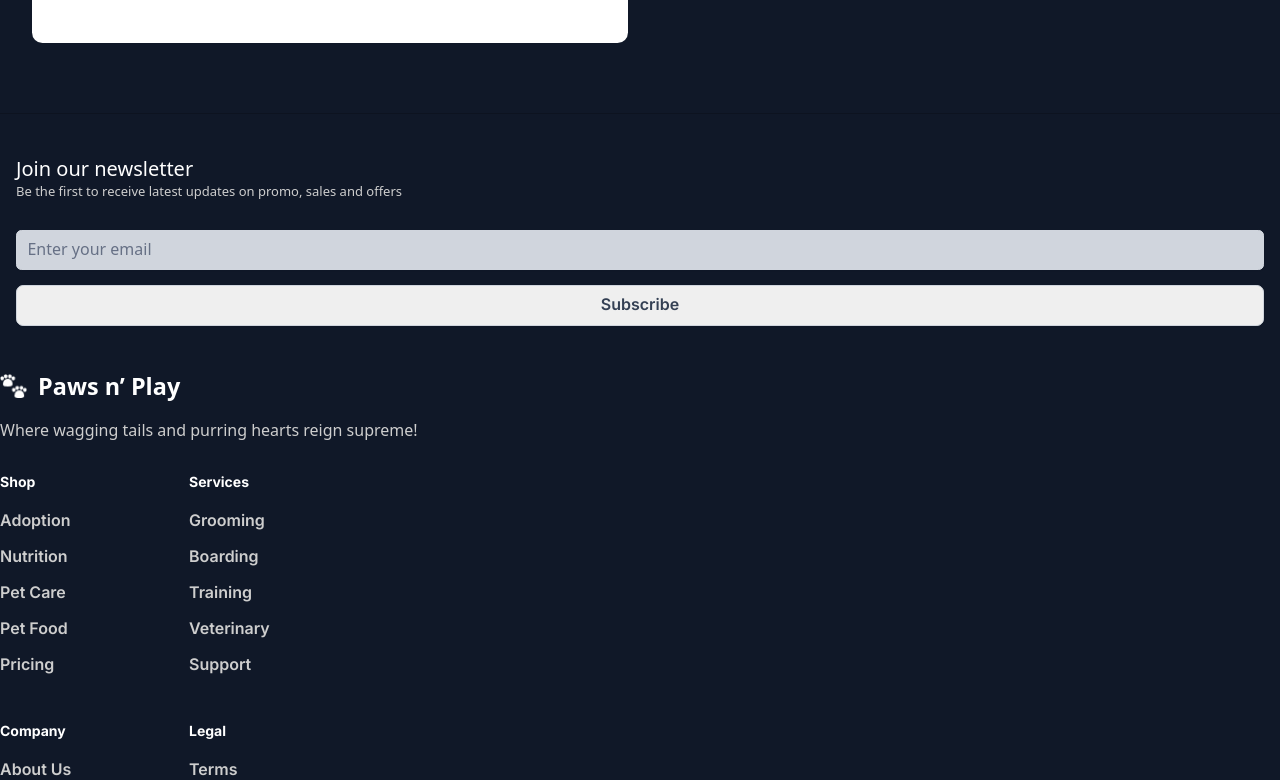
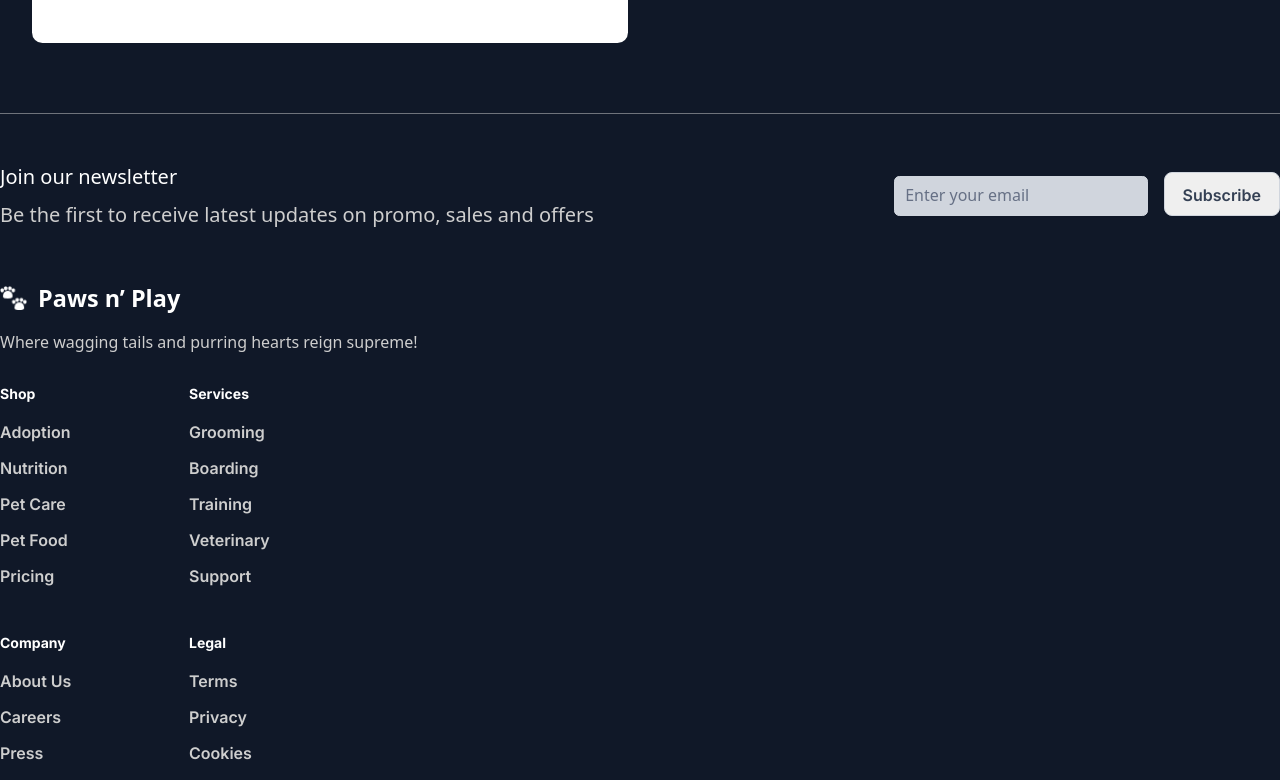
Before and after one commit to nevenmitrovic/paws-landing, a React (Vite) app: page / in a window 1280 px wide. Shown: the part 6358-7138 px from the top of the page. Built offline with nearby package versions, Linux system fonts and the light colour scheme; a web font is replaced by a local one.

Commit message:
add subscribe component for desktop devices

```diff
--- a/src/components/Footer/Subscribe/Subscribe.tsx
+++ b/src/components/Footer/Subscribe/Subscribe.tsx
@@ -37,6 +37,7 @@ export default function Subscribe() {
 	}
 
 	return (
+		<div className='wrapper'>
 			<div className={styles.subscribe}>
 				<div>
 					<h3>Join our newsletter</h3>
@@ -60,5 +61,6 @@ export default function Subscribe() {
 					<button type='submit'>Subscribe</button>
 				</form>
 			</div>
+		</div>
 	)
 }
--- a/src/components/Footer/Subscribe/subscribe.module.css
+++ b/src/components/Footer/Subscribe/subscribe.module.css
@@ -1,6 +1,5 @@
 .subscribe {
-	border-top: 0.2px solid rgb(0, 0, 0, 0.2);
-	padding: 40px 16px;
+	padding-block: 40px;
 	display: flex;
 	flex-direction: column;
 	gap: 32px;
@@ -39,3 +38,42 @@
 	font-weight: 600;
 	line-height: 21.2px;
 }
+
+@media (width > 768px) {
+	.subscribe {
+		padding-block: 48px;
+		display: flex;
+		flex-direction: row;
+		justify-content: space-between;
+		align-items: center;
+		gap: 64px;
+	}
+	.subscribe p {
+		font-size: 20px;
+		line-height: 30px;
+	}
+	.subscribe > div {
+		display: flex;
+		flex-direction: column;
+		gap: 8px;
+	}
+	.subscribe > form {
+		display: flex;
+		flex-direction: row;
+		align-items: center;
+		gap: 16px;
+	}
+	.subscribe > form > button {
+		border-radius: 8px;
+		padding: 10px 18px;
+		line-height: 24px;
+		max-height: 44px;
+		transform: translateY(-2px);
+		cursor: pointer;
+		transition: opacity 500 ease;
+	}
+	.subscribe > form > button:hover {
+		background-color: transparent;
+		color: var(--clr-primary-text);
+	}
+}
--- a/src/components/Footer/footer.module.css
+++ b/src/components/Footer/footer.module.css
@@ -1,4 +1,3 @@
-footer {
+.footer {
+	border-top: 0.2px solid var(--clr-light-gray-opacity);
 }
-.footer {
-}
```
Lines whose indentation alone changed are shown as unchanged.
